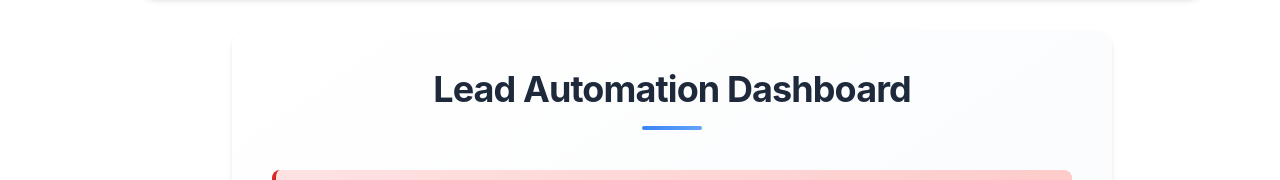
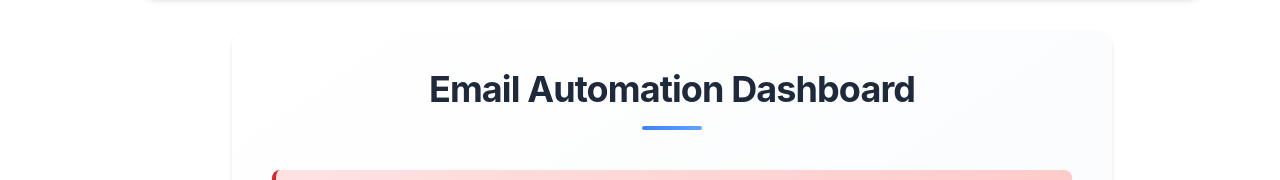
Before and after one commit to sasmit545/frontend-mira, a React (Vite) app: page /email in a window 1280 px wide. Shown: the part 2081-2261 px from the top of the page. Built offline with nearby package versions, Linux system fonts and the light colour scheme.

Commit message:
Update automation.jsx

```diff
--- a/src/assets/components/automation.jsx
+++ b/src/assets/components/automation.jsx
@@ -69,7 +69,7 @@ export default function Automation(props) {
 
   return (
     <div className="automation-container">
-      <h1 className="automation-header">Lead Automation Dashboard</h1>
+      <h1 className="automation-header">Email Automation Dashboard</h1>
 
       {error && <div className="automation-error">Error: {error}</div>}
 
```
